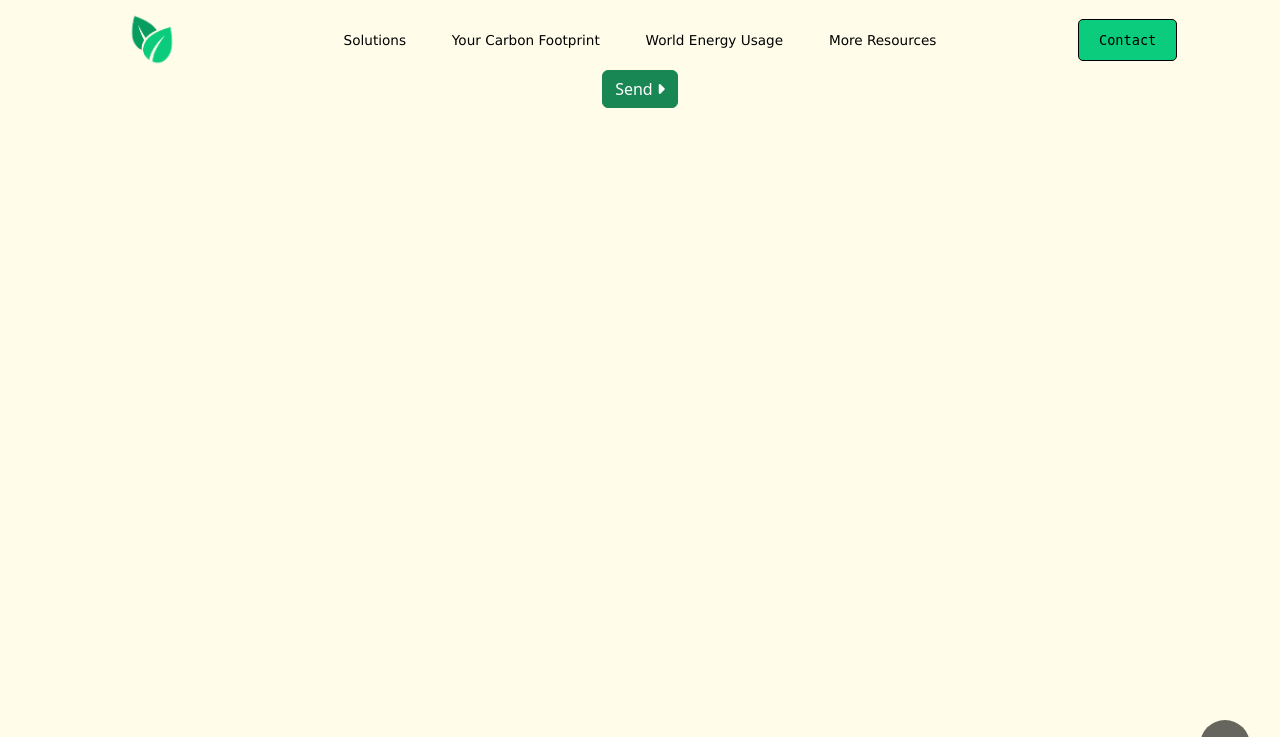
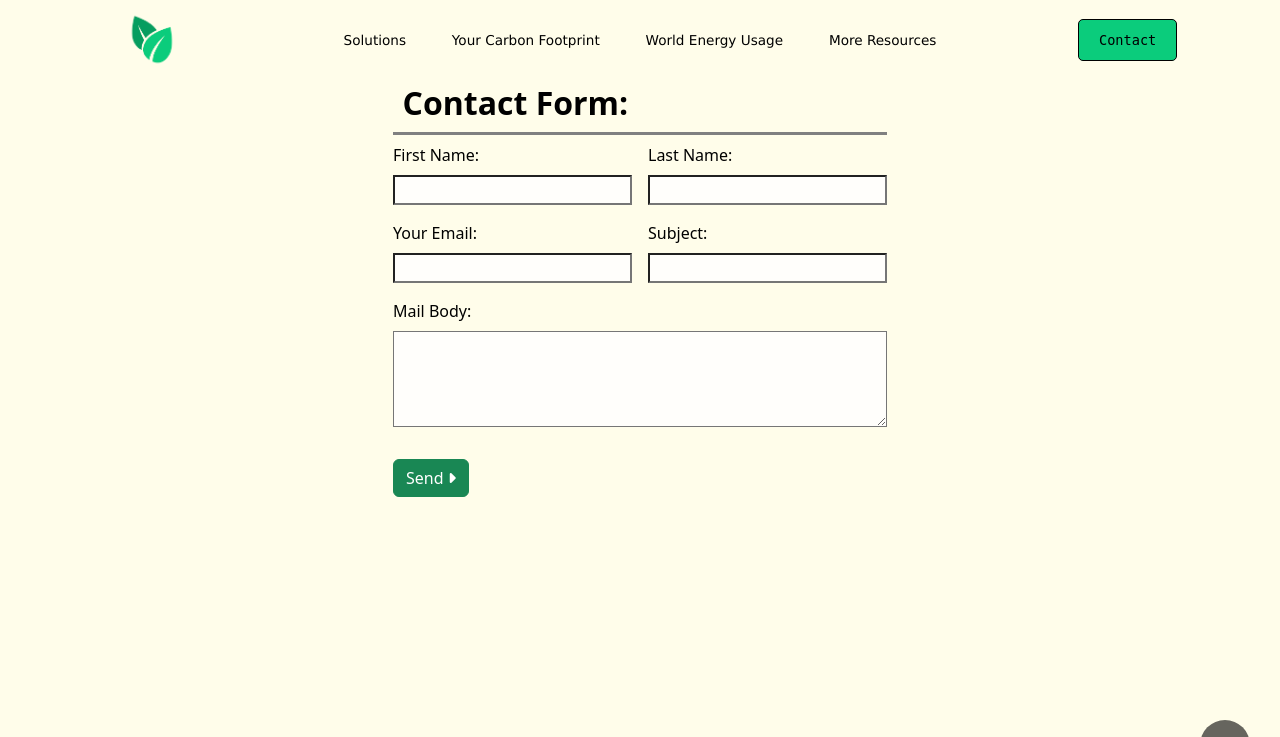
Before and after one commit to mkmkaksl/EarthFirst, a Django app: page /contact in a window 1280 px wide. Shown: the top 737 px of the page. Run offline with Django 4.2, Linux system fonts and the light colour scheme; parts of the project's set-up code (start-up, migrations or seed data) failed here and were passed over; some libraries are stand-ins or nearby versions.

Commit message:
Contact Working

```diff
--- a/greenClean/static/greenClean/styles.css
+++ b/greenClean/static/greenClean/styles.css
@@ -11,6 +11,7 @@
 /*Body (1 Important Tag)*/
 body{
    background-color: var(--body-bg) !important;
+   font-family: Verdana, Geneva, Tahoma, sans-serif;
    color: black;
    margin: 0;
    max-width: 100dvw;
@@ -65,7 +66,6 @@ header {
    color: black;
    background-color: transparent;
    border-radius: 2px;
-   font-family:monospace;
    font-size: 0.85rem;
    transition: 100ms ease-in-out;
    font-family: Verdana, Geneva, Tahoma, sans-serif;
@@ -226,19 +226,22 @@ header {
    background-color:#2cb0dc;
 }
 
-/* Map Page (1 important) */
+/* Map Page (2 important) */
 .mapContainer {
-   background-color: var(--body-bg);
+   background-color: transparent;
    margin: 3em 0.5em;
    padding: 1em;
    border-radius: 20px;
 }
-
 .map svg:nth-child(1) {
-   background-color: rgba(235, 235, 235, 0.2) !important;
+   background-color: transparent !important;
    border: 2px solid lightblue;
    border-radius: 20px 20px 0 0;
 }
+.map .geolayer g.layer.bg rect {
+   fill-opacity: 0 !important;
+}
+
 .map .details {
    display: flex;
    justify-content: space-between;
@@ -248,7 +251,6 @@ header {
    margin: -2px 0 0.5em 0;
    padding: 0.5em;
    border-radius: 0 0 20px 20px;
-
 }
 
 .map .details .col {
@@ -322,6 +324,30 @@ form .carbon-footprint {
    text-wrap: wrap;
    font-weight: bold;
 }
+
+/* Contact Page */
+.mail-form .form-section .form-field-container {
+   display: flex;
+   flex-direction: column;
+   justify-content: center;
+   gap: 1em;
+}
+.mail-form .form-header {
+   font-size: 2rem;
+   text-align: left;
+}
+.mail-form :is(input, textarea) {
+   background-color: rgba(255, 255, 255, 0.8);
+}
+.mail-flex {
+   display: flex;
+   gap: 1em;
+}
+.mail-body {
+   width: 100%;
+   height: 6em;
+}
+
 /*custom nav tab style */
 .nav-pills > .nav-link {
    border-radius: 60px !important;
@@ -342,12 +368,14 @@ form .carbon-footprint {
 }
 
 #footer {
+   position: relative;
    width: 100dvw;
    text-align: center;
    margin-top: auto;
    min-height: 5em;
    display: grid;
    place-items: center;
+   /* background-color: rgb(23, 0, 76); */
 }
 
 #footer > a {
--- a/greenClean/templates/greenClean/contact.html
+++ b/greenClean/templates/greenClean/contact.html
@@ -9,14 +9,61 @@
 
     {% comment %} FAQ {% endcomment %}
 
+    {% comment %} Contact {% endcomment %}
+    <form action="/contact" method="POST" class="mail-form">
+        {% csrf_token %}
 
-    {% comment %} Contact {% endcomment %}
-    <form action="">
-        {% csrf_token %}
-        {{ contact_form }}
+        <div class="form-section">
+            <h3 class="form-header">Contact Form:</h3>
+            <div class="form-field-container">
+                <!-- {% for field in contact_form %}
+                        <div class="mail-field">
+                            <label class="form-label" for="{{ field.auto_id }}">{{ field.label }}</label>
+                            <div class="{{ field.auto_id }}">{{ field }}</div>
+                        </div>
+                {% endfor %} -->
+
+                <div class="mail-flex">
+                    <div class="mail-field">
+                        <label for="fName" class="form-label">First Name: </label>
+                        <div class="fName"><input type="text" name="fName" id="fName" class="mail-fName" required></div>
+                    </div>
+
+                    <div class="mail-field">
+                        <label for="lName" class="form-label">Last Name: </label>
+                        <div class="lName"><input type="text" name="lName" id="lName" class="mail-lName" required></div>
+                    </div>
+                </div>
+
+                <div class="mail-flex">
+                    <div class="mail-field">
+                        <label for="sender" class="form-label">Your Email: </label>
+                        <div class="sender"><input type="email" name="sender" id="sender" class="mail-sender" required></div>
+                    </div>
+
+                    <div class="mail-field">
+                        <label for="subject" class="form-label">Subject: </label>
+                        <div class="subject"><input type="text" name="subject" id="subject" class="mail-subject" required></div>
+                    </div>
+                </div>
+
+                <div class="mail-field">
+                    <label for="mail-body" class="form-label">Mail Body: </label>
+                    <div class="mail-body"><textarea name="mail-body" id="mail-body" class="mail-body" required></textarea></div>
+                </div>
+
+
+            </div>
+        </div>
+
         <div class="submit-btn">
             <button class="btn btn-success" type="submit">Send <i class="fa-solid fa-caret-right"></i></button>
         </div>
+        {% if message %}
+            <div class="message" style="color: red;">
+                {{ message }}
+            </div>
+        {% endif %}
     </form>
 
 {% endblock %}
--- a/greenClean/templates/greenClean/index.html
+++ b/greenClean/templates/greenClean/index.html
@@ -5,7 +5,6 @@
 {% block metaKeywords %}Sustainability, Green Energy, Global Warming, Initiatives, Startup{% endblock %}
 
 {% block body %}
-
 
     <div class="home">
         <div class="home-content">
--- a/greenClean/templates/greenClean/layout.html
+++ b/greenClean/templates/greenClean/layout.html
@@ -73,7 +73,7 @@
                 </div>
             </div>
             <div id="nav-r">
-                <button class="nav-btn nav-contact"><a href="/contact">Contact</a></button>
+                <a href="/contact"><button class="nav-btn nav-contact">Contact</button></a>
             </div>
         </div>
 
--- a/greenClean/views.py
+++ b/greenClean/views.py
@@ -5,6 +5,8 @@ from django.contrib.staticfiles import finders
 from django.conf import settings
 from django.core.files.storage import default_storage
 from django import forms
+from django.utils.html import strip_tags
+from django.core.mail import EmailMessage, get_connection, EmailMultiAlternatives
 
 # for map visualization
 import numpy as np
@@ -15,8 +17,9 @@ import requests
 from io import StringIO
 import plotly.express as px
 import plotly.graph_objs as go
-from plotly.subplots import make_subplots
-from plotly.offline import download_plotlyjs, init_notebook_mode, plot, iplot
+# from plotly.subplots import make_subplots
+# from plotly.offline import download_plotlyjs, init_notebook_mode, plot, iplot
+
 
 
 worldData = default_storage.path("energyData.csv")
@@ -114,44 +117,6 @@ class CarForm(forms.Form):
     car_type = forms.CharField(widget=forms.Select(choices=carOptions), label="Car Type: ")
     car_dist = forms.FloatField(label="Average Weekly Distance Travelled(Kilometers): ")
 
-class allFootprintForms(forms.Form):
-    # Energy
-    countries = elec_intensity["country"]
-    locations = [(country, country) for country in countries]
-
-    location = forms.CharField(widget=forms.Select(choices=locations))
-    energy = forms.FloatField(label="Average Weekly Energy Used(Kilowatt hours): ", min_value=0)
-
-    #Transit
-    transport_types = [
-        ("Taxi", "Taxi"),
-        ("Bus", "Bus"),
-        ("Coach", "Coach"),
-        ("Subway", "Subway"),
-        ("Light Rail", "Light Rail"),
-        ("National Train", "National Train")
-    ]
-    transport_type = forms.CharField(widget=forms.Select(choices=transport_types), label="Transportation Type: ")
-    distance = forms.FloatField(label="Average Weekly Distance Traveled(Kilometers): ")
-
-    #Flight
-    flight_types = [
-        ("Domestic Flight", "Domestic Flight"),
-        ("Short Economy Class Flight", "Short Economy Class Flight"),
-        ("Short Business Class Flight", "Short Business Class Flight"),
-        ("Long Economy Class Flight", "Long Economy Class Flight"),
-        ("Long Business Class Flight", "Long Business Class Flight"),
-    ]
-    flight_type = forms.CharField(widget=forms.Select(choices=flight_types), label="Flight Type: ")
-    flight_dist = forms.FloatField(label="Average Yearly Distance Traveled(Kilometers): ")
-
-    #Car
-    cars = "Diesel Car,Petrol Car,Hybrid Car,Petrol Van,Diesel Van".split(",")
-    carOptions = [(car, car) for car in cars]
-
-    car_type = forms.CharField(widget=forms.Select(choices=carOptions), label="Car Type: ")
-    car_dist = forms.FloatField(label="Average Weekly Distance Travelled(Kilometers): ")
-
 
 # Create your views here.
 def index(request):
@@ -193,12 +158,14 @@ def map(request):
     fig.update_layout(
         title_text = title_text,
         title_x = 0.5,
+
         geo=dict(
             showframe = False,
             showcoastlines = False,
             projection_type = 'equirectangular'
         ),
-        geo_bgcolor="#FFF"
+        geo_bgcolor="#FFF",
+        autosize=False
     )
 
     #Creating the visualization timelapse, we use px
@@ -281,4 +248,48 @@ def tips(request):
     return render(request, "greenClean/tips.html")
 
 def contact(request):
+    if request.method == "POST":
+            data = request.POST
+            print(data)
+            try:
+                fName = data["fName"]
+                lName = data["lName"]
+                sender = data["sender"]
+                subject = data["subject"]
+                body = data["mail-body"]
+            except KeyError:
+                return render(request, "greenClean/contact.html", {
+                                    "message": "Please make sure to fill out all the fields!"
+                                })
+
+            if not "@" in sender:
+                return render(request, "greenClean/contact.html", {
+                                    "message": "Input a valid email!"
+                                })
+
+            name = fName.title() + " " + lName.title()
+
+            with get_connection(host=settings.EMAIL_HOST, port=settings.EMAIL_PORT,
+                username=settings.EMAIL_HOST_USER,
+                password=settings.EMAIL_HOST_PASSWORD,
+                use_tls=settings.EMAIL_USE_TLS
+            ) as connection:
+                html_message = f"""
+<html>
+<body>
+<h4 style='font-size: 1.2rem;'> Dear {name}, </h4>
+<p> Thank you for contacting us through the form on our website. We will evaluate & respond to your concerns within 2-3 business days. Thank you for your time.</p>
+<p>Sincerely,</p>
+<p>The Earth First Team.</p>
+</body>
+</html>
+                """
+                message = strip_tags(html_message)
+                recipients = [sender]
+                email = EmailMultiAlternatives("Thank you for reaching out to us", message, settings.EMAIL_HOST_USER, recipients, connection=connection)
+                email.attach_alternative(html_message, "text/html")
+                email.send()
+
+                email = EmailMessage(subject, f"By {name},\n" + body, sender, [settings.EMAIL_HOST_USER], connection=connection).send()
+
     return render(request, "greenClean/contact.html")
```
Also changed, not shown: EarthFirst/settings.py (+8 -0 lines).
